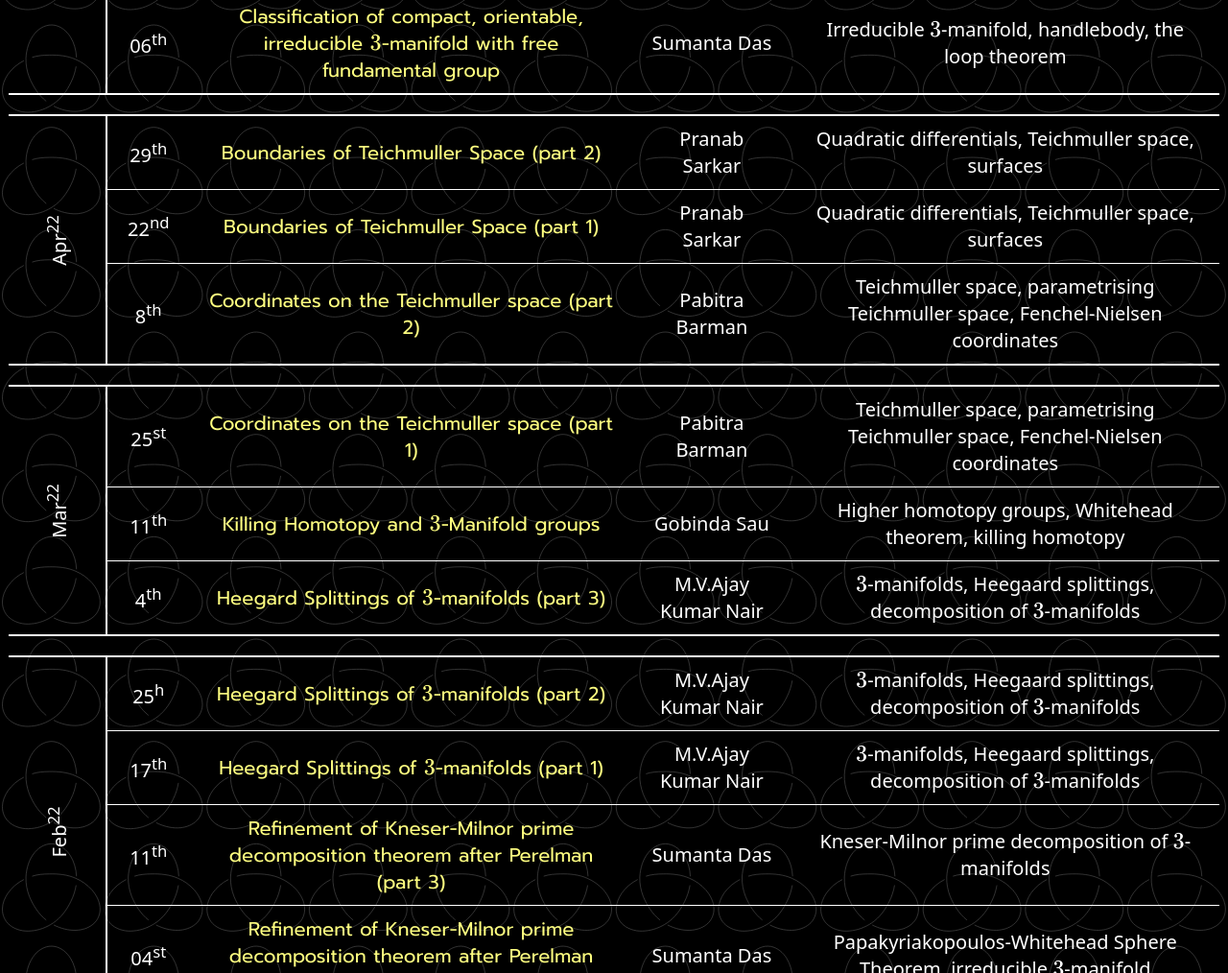
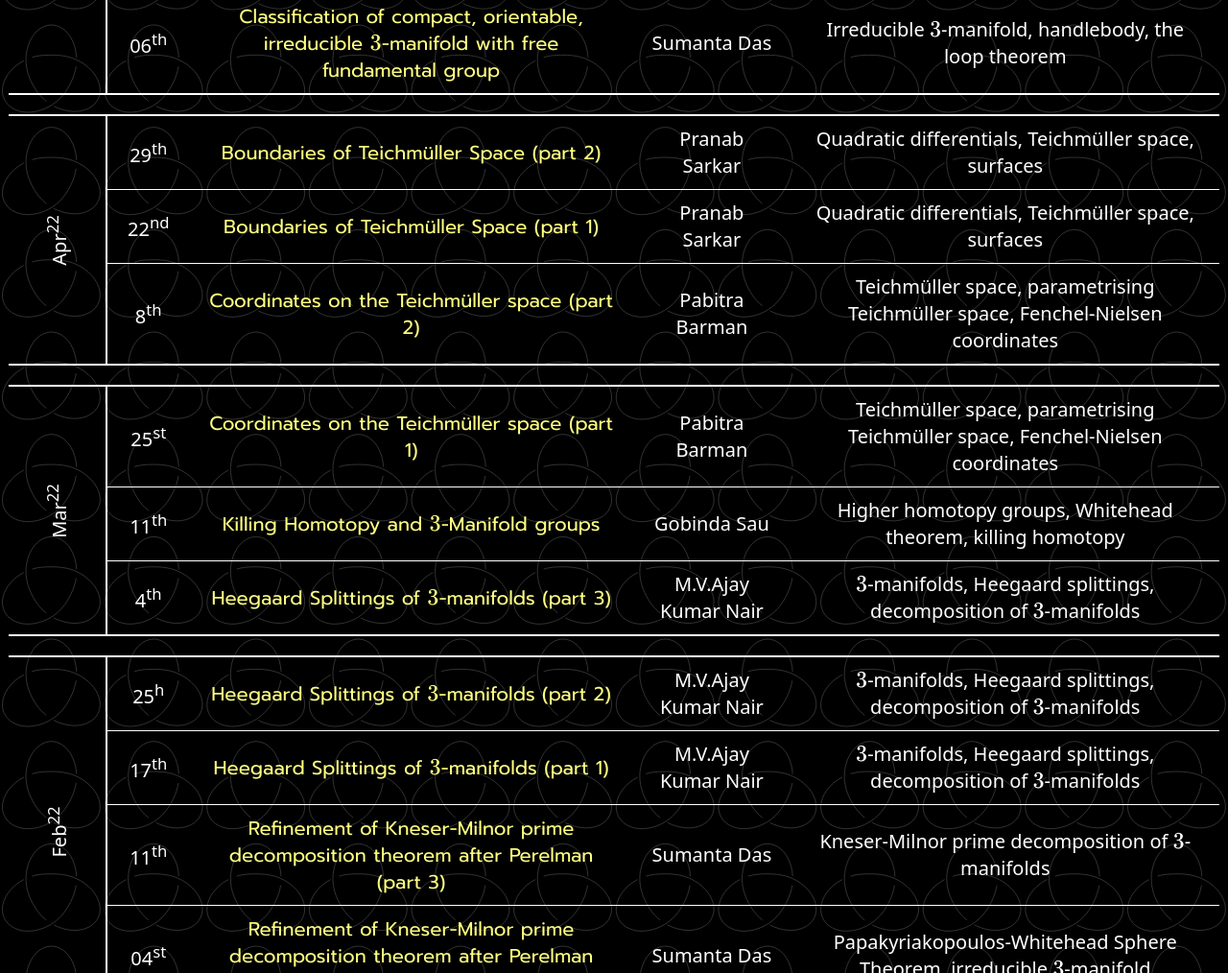
Before and after one commit to STGSIISc/stgsiisc.github.io, a plain HTML site: page topology.html in a window 1280 px wide. Shown: the part 1004-2018 px from the top of the page at 96% size. Drawn offline with nearby package versions, Linux system fonts and the light colour scheme; a web font is replaced by a local one.

Commit message:
Add files via upload
Unicode Characters Introduced

```diff
--- a/topology.html
+++ b/topology.html
@@ -1117,7 +1117,7 @@ document.getElementById("T4K").innerHTML = 'Kneser-Milnor prime decomposition of
 
 
 <script>
-document.getElementById("T5T").innerHTML = "Heegard Splittings of $3$-manifolds (part 1)";
+document.getElementById("T5T").innerHTML = "Heegaard Splittings of $3$-manifolds (part 1)";
 document.getElementById("T5S").innerHTML = 'M.V.Ajay Kumar Nair';
 document.getElementById("T5DT").innerHTML = '17<sup>th</sup>';
 document.getElementById("T5K").innerHTML = '$3$-manifolds, Heegaard splittings, decomposition of $3$-manifolds';
@@ -1126,7 +1126,7 @@ document.getElementById("T5K").innerHTML = '$3$-manifolds, Heegaard splittings,
 
 
 <script>
-document.getElementById("T6T").innerHTML = "Heegard Splittings of $3$-manifolds (part 2)";
+document.getElementById("T6T").innerHTML = "Heegaard Splittings of $3$-manifolds (part 2)";
 document.getElementById("T6S").innerHTML = 'M.V.Ajay Kumar Nair';
 document.getElementById("T6DT").innerHTML = '25<sup>h</sup>';
 document.getElementById("T6K").innerHTML = '$3$-manifolds, Heegaard splittings, decomposition of $3$-manifolds';
@@ -1146,7 +1146,7 @@ document.getElementById("02/22").innerHTML = 'Feb<sup>22</sup>';
 
 
 <script>
-document.getElementById("T7T").innerHTML = "Heegard Splittings of $3$-manifolds (part 3)";
+document.getElementById("T7T").innerHTML = "Heegaard Splittings of $3$-manifolds (part 3)";
 document.getElementById("T7S").innerHTML = 'M.V.Ajay Kumar Nair';
 document.getElementById("T7DT").innerHTML = '4<sup>th</sup>';
 document.getElementById("T7K").innerHTML = '$3$-manifolds, Heegaard splittings, decomposition of $3$-manifolds';
@@ -1165,10 +1165,10 @@ document.getElementById("T8K").innerHTML = 'Higher homotopy groups, Whitehead th
 
 
 <script>
-document.getElementById("T9T").innerHTML = "Coordinates on the Teichmuller space (part 1)";
+document.getElementById("T9T").innerHTML = "Coordinates on the Teichm&#252ller space (part 1)";
 document.getElementById("T9S").innerHTML = 'Pabitra Barman';
 document.getElementById("T9DT").innerHTML = '25<sup>st</sup>';
-document.getElementById("T9K").innerHTML = 'Teichmuller space, parametrising Teichmuller space, Fenchel-Nielsen coordinates';
+document.getElementById("T9K").innerHTML = 'Teichm&#252ller space, parametrising Teichm&#252ller space, Fenchel-Nielsen coordinates';
 </script>
 
 
@@ -1180,30 +1180,30 @@ document.getElementById("03/22").innerHTML = 'Mar<sup>22</sup>';
 
 
 <script>
-document.getElementById("T10T").innerHTML = 'Coordinates on the Teichmuller space (part 2)';
+document.getElementById("T10T").innerHTML = 'Coordinates on the Teichm&#252ller space (part 2)';
 document.getElementById("T10S").innerHTML = 'Pabitra Barman';
 document.getElementById("T10DT").innerHTML = '8<sup>th</sup>';
-document.getElementById("T10K").innerHTML = 'Teichmuller space, parametrising Teichmuller space, Fenchel-Nielsen coordinates';
+document.getElementById("T10K").innerHTML = 'Teichm&#252ller space, parametrising Teichm&#252ller space, Fenchel-Nielsen coordinates';
 </script>
 
 
 <!---Missing--->
 
 <script>
-document.getElementById("T11T").innerHTML = 'Boundaries of Teichmuller Space (part 1)';
+document.getElementById("T11T").innerHTML = 'Boundaries of Teichm&#252ller Space (part 1)';
 document.getElementById("T11S").innerHTML = 'Pranab Sarkar';
 document.getElementById("T11DT").innerHTML = '22<sup>nd</sup>';
-document.getElementById("T11K").innerHTML = 'Quadratic differentials, Teichmuller space, surfaces';
+document.getElementById("T11K").innerHTML = 'Quadratic differentials, Teichm&#252ller space, surfaces';
 </script>
 
 
 
 
 <script>
-document.getElementById("T12T").innerHTML = 'Boundaries of Teichmuller Space (part 2)';
+document.getElementById("T12T").innerHTML = 'Boundaries of Teichm&#252ller Space (part 2)';
 document.getElementById("T12S").innerHTML = 'Pranab Sarkar';
 document.getElementById("T12DT").innerHTML = '29<sup>th</sup>';
-document.getElementById("T12K").innerHTML = 'Quadratic differentials, Teichmuller space, surfaces';
+document.getElementById("T12K").innerHTML = 'Quadratic differentials, Teichm&#252ller space, surfaces';
 </script>
 
 
```
